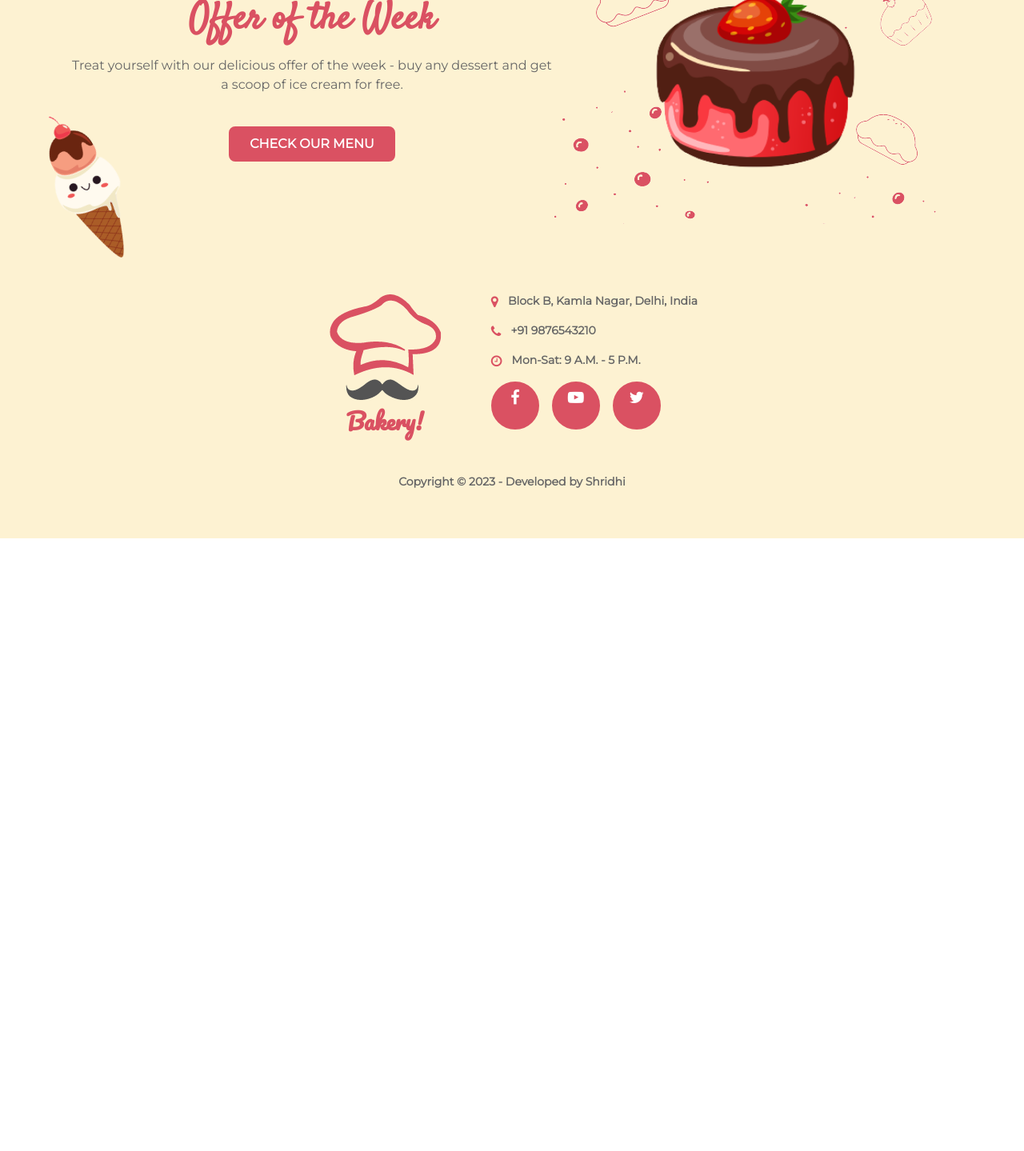
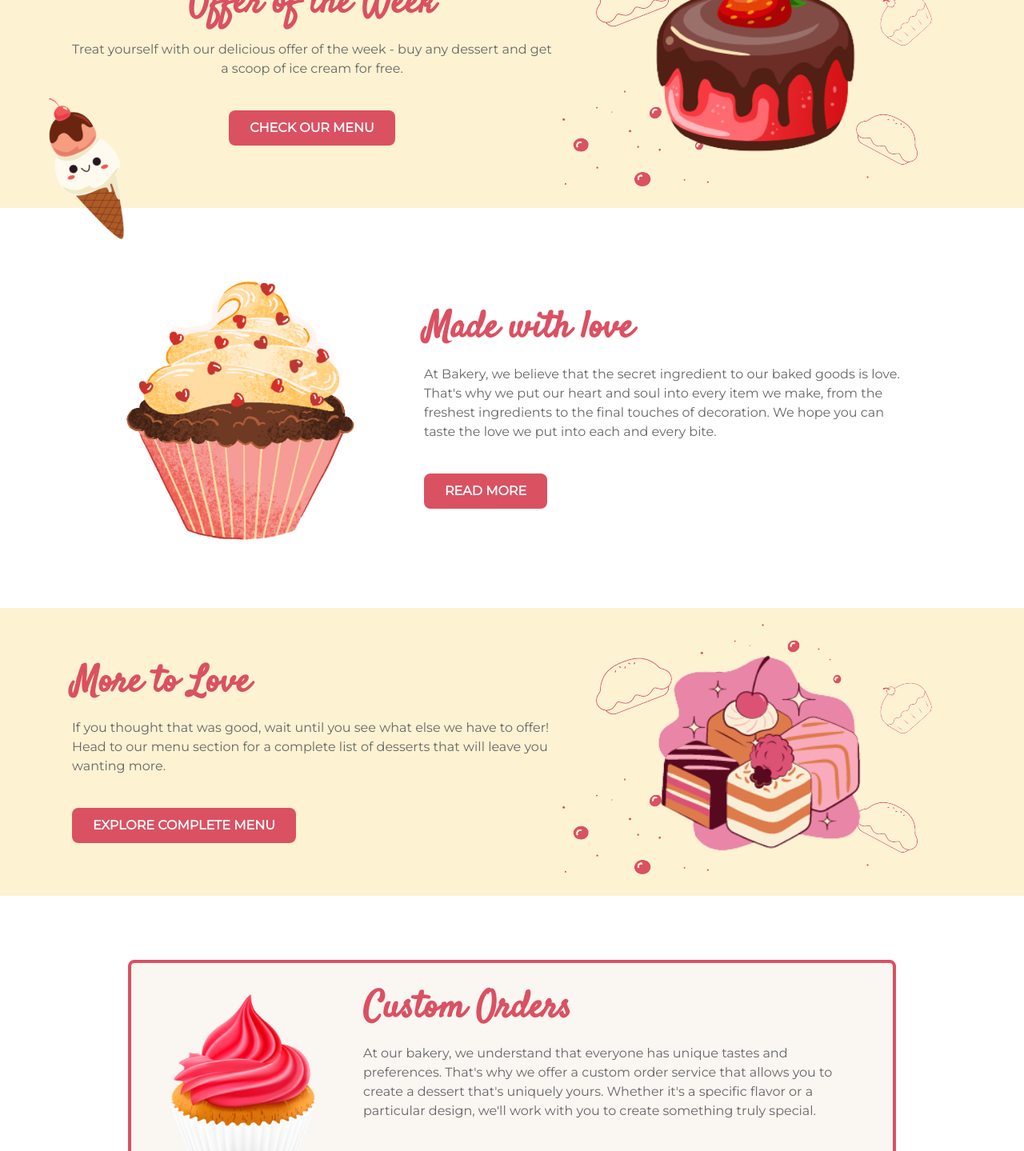
Before and after one commit to shridhiaggarwal/Bakery-React-Project, a React (Create React App) app: page / in a window 1280 px wide. Shown: the part 860-2299 px from the top of the page at 80% size. Before the commit the page ends 1533 px from the top, so only its background shows below. Built offline with nearby package versions, Linux system fonts and the light colour scheme.

Commit message:
added media queries for home page containers

```diff
--- a/src/App.tsx
+++ b/src/App.tsx
@@ -1,4 +1,3 @@
-import logo from "./logo.svg";
 import { BrowserRouter, Route, Routes } from "react-router-dom";
 import HomePage from "./Pages/HomePage";
 import AboutPage from "./Pages/AboutPage";
--- a/src/Pages/HomePage/containers/CompleteMenuBox/index.tsx
+++ b/src/Pages/HomePage/containers/CompleteMenuBox/index.tsx
@@ -12,6 +12,20 @@ const CompleteMenuSection = styled.section`
   align-items: center;
   justify-content: center;
   padding: 20px 80px;
+  @media only screen and (max-width: 992px) {
+    padding: 20px;
+  }
+`;
+
+const StyledImageBox = styled(ImageBox)`
+  > img:first-child {
+    @media only screen and (max-width: 768px) {
+      width: 200px;
+    }
+  }
+  @media only screen and (max-width: 576px) {
+    display: none;
+  }
 `;
 
 function CompleteMenuBox() {
@@ -31,7 +45,10 @@ function CompleteMenuBox() {
         }}
         buttonText="Explore complete menu"
       />
-      <ImageBox backgroundImageSrc={backgeroundImage} imageSrc={cakeElement} />
+      <StyledImageBox
+        backgroundImageSrc={backgeroundImage}
+        imageSrc={cakeElement}
+      />
     </CompleteMenuSection>
   );
 }
--- a/src/Pages/HomePage/containers/MadeWithLove/index.tsx
+++ b/src/Pages/HomePage/containers/MadeWithLove/index.tsx
@@ -9,13 +9,28 @@ const MadeWithLoveSection = styled.section`
   align-items: center;
   justify-content: center;
   padding: 80px;
+  @media only screen and (max-width: 992px) {
+    padding: 80px 20px;
+  }
+`;
+
+const StyledImageBox = styled(ImageBox)`
+  @media only screen and (max-width: 992px) {
+    margin: 0 20px 0 0;
+  }
+  @media only screen and (max-width: 768px) {
+    width: 200px;
+  }
+  @media only screen and (max-width: 576px) {
+    display: none;
+  }
 `;
 
 function MadeWithLove() {
   return (
     <>
       <MadeWithLoveSection>
-        <ImageBox imageSrc={cakeElement} margin={"0 80px 0 0"} />
+        <StyledImageBox imageSrc={cakeElement} margin={"0 80px 0 0"} />
         <TitleSubtitleButtonBox
           title={{
             value: "Made with love",
--- a/src/Pages/HomePage/index.tsx
+++ b/src/Pages/HomePage/index.tsx
@@ -1,19 +1,19 @@
 import BannerCarousel from "./containers/BannerCarousel";
+import OfferOfWeek from "./containers/OfferOfWeek";
+import MadeWithLove from "./containers/MadeWithLove";
+import ServicesPage from "../ServicesPage";
+import CompleteMenuBox from "./containers/CompleteMenuBox";
 import CustomOrder from "../../containers/CustomOrder";
-import MadeWithLove from "./containers/MadeWithLove";
-import OfferOfWeek from "./containers/OfferOfWeek";
-import CompleteMenuBox from "./containers/CompleteMenuBox";
-import ServicesPage from "../ServicesPage";
 
 function HomePage() {
   return (
     <>
       <BannerCarousel />
       <OfferOfWeek/>
-      {/* <MadeWithLove />
-      <ServicesPage />
+      <MadeWithLove />
+      {/* <ServicesPage /> */}
       <CompleteMenuBox/>
-      <CustomOrder /> */}
+      <CustomOrder />
     </>
   );
 }
--- a/src/components/ImageBox/index.tsx
+++ b/src/components/ImageBox/index.tsx
@@ -2,6 +2,7 @@ import React from "react";
 import styled from "styled-components";
 
 interface IImageBoxProps {
+  className?: string;
   backgroundImageSrc?: string;
   imageSrc?: string;
   margin?: string;
@@ -30,16 +31,16 @@ const ImageBoxImage = styled.img<{
 `;
 
 function ImageBox(props: IImageBoxProps) {
-  const { backgroundImageSrc, imageSrc, margin, imageWidth } = props;
+  const { className, backgroundImageSrc, imageSrc, margin, imageWidth } = props;
 
   return (
     <>
       {backgroundImageSrc ? (
-        <ImageSection backgroundImageSrc={backgroundImageSrc}>
+        <ImageSection backgroundImageSrc={backgroundImageSrc} className={className}>
           <ImageBoxImage src={imageSrc} margin={margin} width={imageWidth} />
         </ImageSection>
       ) : (
-        <ImageBoxImage src={imageSrc} margin={margin} width={imageWidth} />
+        <ImageBoxImage className={className} src={imageSrc} margin={margin} width={imageWidth} />
       )}
     </>
   );
--- a/src/components/TitleSubtitleButtonBox/index.tsx
+++ b/src/components/TitleSubtitleButtonBox/index.tsx
@@ -29,18 +29,6 @@ const TextBox = styled.div<{
   text-align: ${(props) => props.textAlign};
 `;
 
-const TextBoxTitle = styled.h4`
-  font-family: "Satisfy", "cursive";
-  font-size: 2.875rem;
-  font-weight: bolder;
-  color: #da5162;
-  margin-bottom: 1rem;
-`;
-
-const TextBoxSubtitle = styled.p`
-  font-family: "Montserrat", sans-serif;
-`;
-
 function TitleSubtitleButtonBox(props: ITitleSubtitleButtonBoxProps) {
   const { title, subtitle, buttonText, textAlign, textBoxWidth } = props;
 
@@ -66,8 +54,6 @@ function TitleSubtitleButtonBox(props: ITitleSubtitleButtonBoxProps) {
     <TextBox textAlign={textAlign} width={textBoxWidth}>
       <Typography {...titleProps}>{title.value}</Typography>
       {subtitle && <Typography {...subtitleProps}>{subtitle.value}</Typography>}
-      {/* <TextBoxTitle>{title}</TextBoxTitle>
-      {subtitle && <TextBoxSubtitle>{subtitle}</TextBoxSubtitle>} */}
       {buttonText && <Button>{buttonText}</Button>}
     </TextBox>
   );
--- a/src/containers/CustomOrder/index.tsx
+++ b/src/containers/CustomOrder/index.tsx
@@ -13,12 +13,24 @@ const CustomOrderSection = styled.section`
   display: flex;
   align-items: center;
   justify-content: space-evenly;
+  @media only screen and (max-width: 1200px) {
+    margin: 80px;
+  }
+  @media only screen and (max-width: 992px) {
+    margin: 80px 20px;
+  }
+`;
+
+const StyledImageBox = styled(ImageBox)`
+  @media only screen and (max-width: 768px) {
+    display: none;
+  }
 `;
 
 function CustomOrder() {
   return (
     <CustomOrderSection>
-      <ImageBox
+      <StyledImageBox
         imageSrc={cupcakeElement}
         margin="0 50px 0 0"
         imageWidth="200px"
--- a/src/index.css
+++ b/src/index.css
@@ -3,12 +3,6 @@ body {
   color: #666666 !important;
   -webkit-font-smoothing: antialiased;
   -moz-osx-font-smoothing: grayscale;
-}
-
-*,
-*::after,
-*::before {
-  box-sizing: inherit;
 }
 
 body,
```
